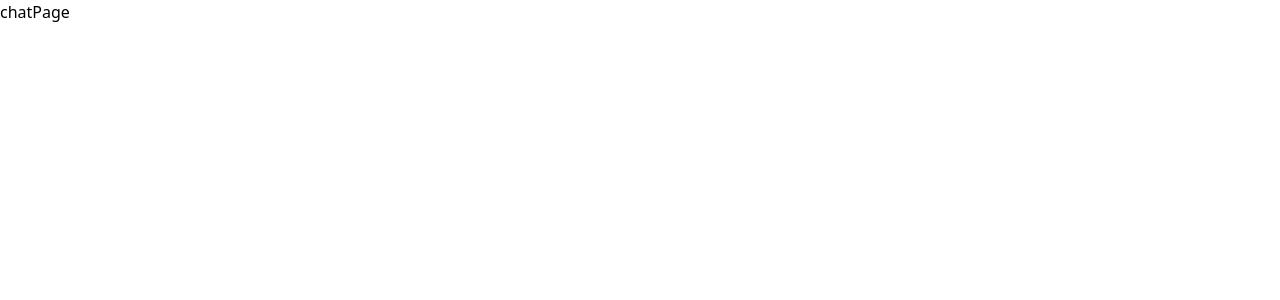
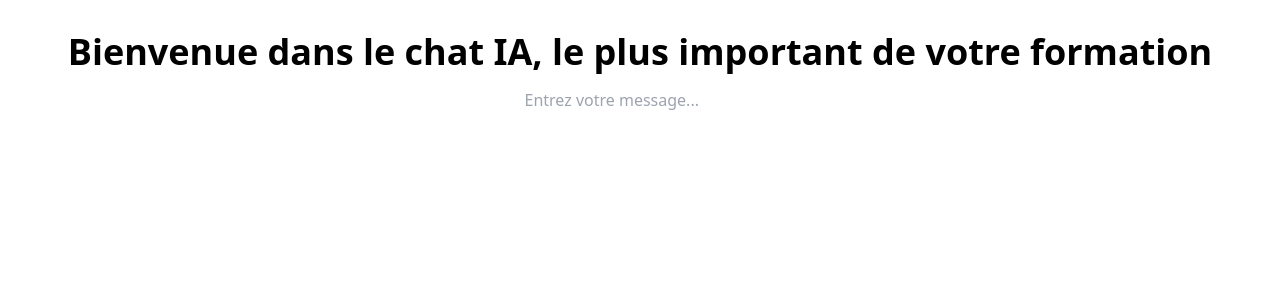
Before and after one commit to a-patris/DumberAI, a Next.js app in the folder app/: page /chatPage in a window 1280 px wide. Shown: the top 300 px of the page. Built offline with nearby package versions, Linux system fonts and the light colour scheme.

Commit message:
Add chats and some texts

```diff
--- a/app/components/CharacterSelection.js
+++ b/app/components/CharacterSelection.js
@@ -5,6 +5,7 @@ export const characters = [
     { id: 'chewbacca', name: 'Chewbacca', image: '/assets/Chewy.png' },
     { id: 'murloc', name: 'Murloc', image: '/assets/Murloc.png' },
     { id: 'timmy', name: 'Timmy', image: '/assets/Timmy.png' },
+    { id: 'r2d2', name: 'R2-D2', image: '/assets/R2D2.png' },
 ];
 
 const CharacterSelection = ({ onSelectCharacter, onValidation }) => {
@@ -32,7 +33,7 @@ const CharacterSelection = ({ onSelectCharacter, onValidation }) => {
                         <img
                             src={character.image}
                             alt={character.name}
-                            className="w-20 h-20 mb-2 rounded-full"
+                            className="w-20 h-20 mb-2"
                         />
                         {character.name}
                     </button>
--- /dev/null
+++ b/app/components/Chat.js
@@ -0,0 +1,76 @@
+import React, { useState, useEffect } from 'react';
+import SyncLoader from 'react-spinners/SyncLoader';
+
+const getRandomResponse = (character) => {
+    const responsesByCharacter = {
+        groot: ["Je s'appelle Groot!", "Je s'appelle GROOOOOOOOOT!", "Je s'appelle GrooOoOOOOooooOOot!"],
+        chewbacca: [
+            'Uuuuuuuuuur Ahhhhrrrrr Uhrrrr Ahhhhrrrrrrr Aaaarhg',
+            'Aaarrragghuuhw Aaaargh',
+            'Hruuahhrrr Ahhhr',
+        ],
+        murloc: ['Glllglllgl!', 'Mrglglglg!', 'Mrrglllgl!'],
+        timmy: ['Timmy!', 'TIMMY!', 'Timmyyyyyyy!!!!'],
+    };
+
+    const responses = responsesByCharacter[character] || [];
+    const randomIndex = Math.floor(Math.random() * responses.length);
+    return responses[randomIndex];
+};
+
+
+const Chat = ({ character }) => {
+    const [messages, setMessages] = useState([]);
+
+    const addMessage = (content, isUser = false) => {
+        setMessages((prevMessages) => [...prevMessages, { content, isUser }]);
+    };
+
+    const [loading, setLoading] = useState(false);
+
+    const simulateResponse = (userMessage) => {
+        setLoading(true);
+
+        const response = getRandomResponse(character);
+        const delay = Math.min(1000 + userMessage.length * 50, 5000);
+
+        setTimeout(() => {
+            addMessage(response);
+            setLoading(false);
+        }, delay);
+    };
+
+    const handleSendMessage = (userMessage) => {
+        addMessage(userMessage, true);
+        simulateResponse(userMessage);
+    };
+
+    return (
+        <div className="chat-container">
+            <div className="chat-messages">
+                {loading && (
+                    <div className="loader-container">
+                        <SyncLoader color={'#36D7B7'} loading={loading} size={10} />
+                    </div>
+                )}
+                {messages.map((message, index) => (
+                    <div key={index} className={message.isUser ? 'user-message' : 'chewbacca-message'}>
+                        {message.content}
+                    </div>
+                ))}
+            </div>
+            <input
+                type="text"
+                placeholder="Entrez votre message..."
+                onKeyPress={(e) => {
+                    if (e.key === 'Enter') {
+                        handleSendMessage(e.target.value);
+                        e.target.value = '';
+                    }
+                }}
+            />
+        </div>
+    );
+};
+
+export default Chat;
--- a/app/package.json
+++ b/app/package.json
@@ -11,7 +11,8 @@
   "dependencies": {
     "next": "12.1.6",
     "react": "18.1.0",
-    "react-dom": "18.1.0"
+    "react-dom": "18.1.0",
+    "react-spinners": "^0.13.8"
   },
   "devDependencies": {
     "@testing-library/jest-dom": "^5.16.4",
--- a/app/pages/chatPage.js
+++ b/app/pages/chatPage.js
@@ -1,9 +1,27 @@
-import React from 'react'
+import React from 'react';
+import { useRouter } from 'next/router';
+import Chat from '../components/Chat';
 
-const chatPage = () => {
+
+const ChatPage = () => {
+    const router = useRouter();
+    const { character } = router.query;
+
     return (
-        <div>chatPage</div>
-    )
-}
+        <div className="container mx-auto my-8 text-center">
+            <h1 className="text-4xl font-bold mb-4">Bienvenue dans le chat IA, le plus important de votre formation</h1>
+            {character && (
+                <div className="flex justify-end mb-4">
+                    <img
+                        src={`/assets/${character}.png`}
+                        alt={character}
+                        className="w-16 h-16 rounded-full"
+                    />
+                </div>
+            )}
+            <Chat character="chewbacca" />
+        </div>
+    );
+};
 
-export default chatPage
+export default ChatPage;
--- a/app/pages/index.js
+++ b/app/pages/index.js
@@ -17,7 +17,7 @@ const Home = () => {
   };
 
   return (
-    <div className="container mx-auto  my-8 text-center">
+    <div className="container flex flex-col mx-auto text-center h-screen justify-center">
       <h1 className="text-4xl font-bold mb-4">Sélectionnez votre personnage :</h1>
       <CharacterSelection onSelectCharacter={handleCharacterSelect} onValidation={handleValidation} />
     </div>
```
Also changed, not shown: app/public/assets/R2D2.png (added), 1 other file (tests, documents, lock files or other folders).
